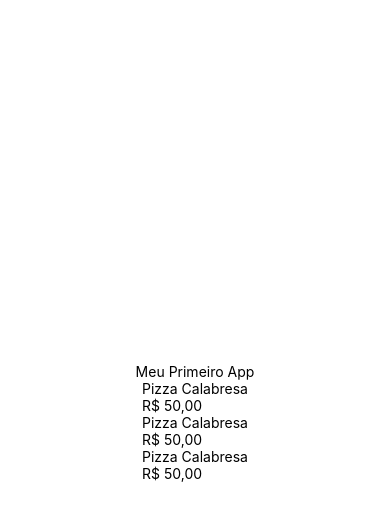
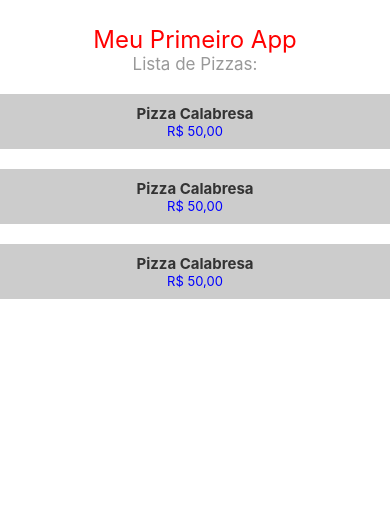
Before and after one commit to gustavoalvesdev/react-native-studies, a React Native app in the folder meu-primeiro-app/: screen / in a window 390 px wide. Shown: the top 518 px of the page. Built offline with nearby package versions, Linux system fonts and the light colour scheme.

Commit message:
Estilizando com StyleSheet

```diff
--- a/meu-primeiro-app/App.tsx
+++ b/meu-primeiro-app/App.tsx
@@ -1,23 +1,29 @@
-import { Text, View, StyleSheet } from 'react-native';
+import { Text, SafeAreaView, StyleSheet } from 'react-native';
 import { PizzaItem } from './components/PizzaItem';
 
 const App = () => {
   return (
-    <View style={styles.container}>
-        <Text>Meu Primeiro App</Text>
+    <SafeAreaView>
+        <Text style={styles.title}>Meu Primeiro App</Text>
+        <Text style={styles.subtitle}>Lista de Pizzas:</Text>
         <PizzaItem />
         <PizzaItem />
         <PizzaItem />
-    </View>
+    </SafeAreaView>
   );
 }
 
 const styles = StyleSheet.create({
-  container: {
-    flex: 1,
-    backgroundColor: '#fff',
-    alignItems: 'center',
-    justifyContent: 'center',
+  title: {
+    marginTop: 25,
+    fontSize: 24,
+    color: '#FF0000',
+    textAlign: 'center'
+  },
+  subtitle: {
+    fontSize: 17,
+    color: '#999',
+    textAlign: 'center'
   }
 });
 
--- a/meu-primeiro-app/components/PizzaItem.tsx
+++ b/meu-primeiro-app/components/PizzaItem.tsx
@@ -1,10 +1,32 @@
-import { Text, View } from 'react-native';
+import { Text, View, StyleSheet } from 'react-native';
 
 export const PizzaItem = () => {
     return (
-        <View>
-            <Text>Pizza Calabresa</Text>
-            <Text>R$ 50,00</Text>
+        <View style={styles.container}>
+            <Text style={[ styles.name, styles.negrito ]}>Pizza Calabresa</Text>
+            <Text style={styles.price}>R$ 50,00</Text>
         </View>
     );
 }
+
+const styles = StyleSheet.create({
+    container: {
+        paddingTop: 10,
+        paddingBottom: 10,
+        backgroundColor: '#CCC',
+        marginTop: 20,
+    },
+    name: {
+        fontSize: 15,
+        color: '#333',
+        textAlign: 'center'
+    },
+    price: {
+        fontSize: 13,
+        color: '#00F',
+        textAlign: 'center'
+    },
+    negrito: {
+        fontWeight: 'bold'
+    }
+});
```
